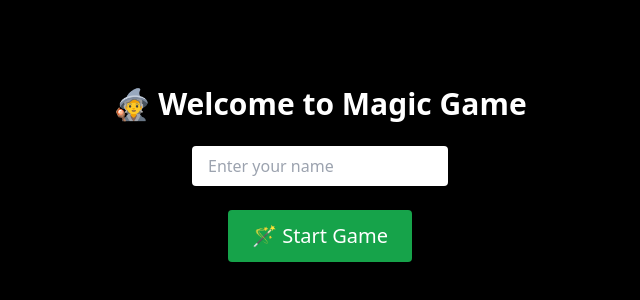
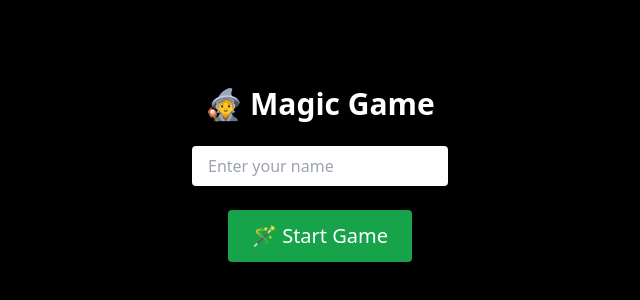
Before and after one commit to MateoXRP/magic-game, a React (Vite) app: page / in a window 1280 px wide. Shown: the part 226-526 px from the top of the page, without its empty margins (320-960 px from the left). Built offline with nearby package versions, Linux system fonts and the light colour scheme; no server answers.

Commit message:
Mask CPU player hand from player logs

```diff
--- a/src/components/LoginScreen.jsx
+++ b/src/components/LoginScreen.jsx
@@ -11,7 +11,7 @@
 
   return (
     <div className="flex flex-col items-center justify-center min-h-screen bg-black text-white p-6 space-y-6">
-      <h1 className="text-3xl font-bold">🧙 Welcome to Magic Game</h1>
+      <h1 className="text-3xl font-bold">🧙 Magic Game</h1>
       <input
         className="px-4 py-2 rounded text-black w-64"
         placeholder="Enter your name"
--- a/src/components/StartScreen.jsx
+++ b/src/components/StartScreen.jsx
@@ -92,7 +92,7 @@
     setLog(prev => [
       ...prev,
       `🃏 Your opening hand: ${fullPlayerDeck.slice(0, 7).map(c => c.name).join(", ")}`,
-      `🃏 Opponent's opening hand: ${fullCpuDeck.slice(0, 7).map(c => c.name).join(", ")}`,
+      `🃏 Opponent draws their opening hand.`,
     ]);
   }
 
--- a/src/context/OpponentAI/index.js
+++ b/src/context/OpponentAI/index.js
@@ -47,7 +47,7 @@
 
     try {
       logMessages.push(`🤖 Opponent's turn begins.`);
-      logMessages.push(`🧠 Hand: ${hand.map(c => c.name).join(", ")}`);
+      // logMessages.push(`🧠 Hand: ${hand.map(c => c.name).join(", ")}`);
       logMessages.push(`❤️ CPU Life: ${opponentLife} | Player Life: ${playerLife}`);
       logMessages.push(`🔄 Untapped all battlefield cards.`);
 
--- a/src/context/OpponentAI/utils/drawCard.js
+++ b/src/context/OpponentAI/utils/drawCard.js
@@ -10,7 +10,7 @@
 
   const [card, ...remainingLibrary] = library;
   const updatedHand = [...hand, card];
-  logs.push(`📅 Opponent draws ${card.name}.`);
+  logs.push(`📅 Opponent draws a card`);
 
   return { library: remainingLibrary, hand: updatedHand, log: logs.join("\n") };
 }
```
